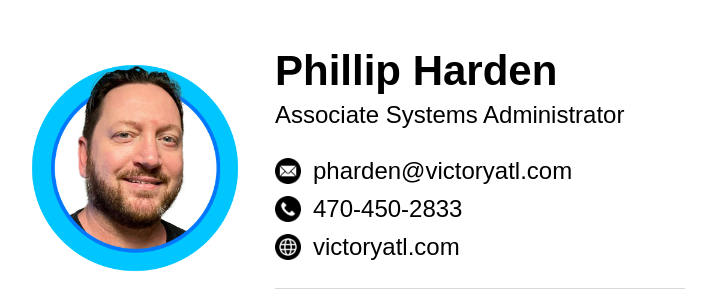
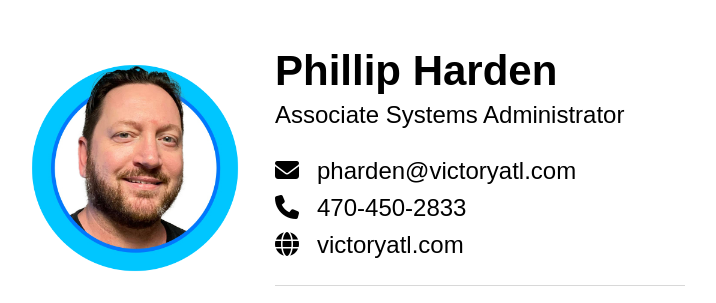
Before and after one commit to phillipharden/email-signature, a plain HTML site: page index.html in a window 1280 px wide. Shown: the top 303 px of the page, without its empty margins (25-741 px from the left). Drawn offline with Linux system fonts and the light colour scheme.

```diff
--- a/index.html
+++ b/index.html
@@ -4,6 +4,11 @@
 <meta charset="UTF-8">
 <meta name="viewport" content="width=device-width, initial-scale=1.0">
 <title>Victory Church Signature</title>
+
+<link
+    rel="stylesheet"
+    href="https://cdnjs.cloudflare.com/ajax/libs/font-awesome/6.5.2/css/all.min.css"
+/>
 
 <style>
     :root {
@@ -13,11 +18,23 @@
 </style>
 </head>
 
-<body bgcolor="#ffffff" style="margin:0; padding:20px; background:#ffffff; background-color:#ffffff;">
+<body
+    bgcolor="#ffffff"
+    style="
+        margin:0;
+        padding:20px;
+        background:#ffffff;
+        background-color:#ffffff;
+    "
+>
 
 <div style="background:#ffffff; background-color:#ffffff;">
 
-<table bgcolor="#ffffff" cellpadding="0" cellspacing="0" border="0"
+<table
+    bgcolor="#ffffff"
+    cellpadding="0"
+    cellspacing="0"
+    border="0"
     style="
         width:720px;
         max-width:720px;
@@ -25,7 +42,8 @@
         background-color:#ffffff;
         border-radius:22px;
         font-family:Arial, Helvetica, sans-serif;
-">
+    "
+>
 
 <tr>
 
@@ -110,14 +128,25 @@
 
             <!-- EMAIL -->
             <tr>
-                <td bgcolor="#ffffff" style="padding:6px 12px 6px 0; background:#ffffff; background-color:#ffffff;">
-                    <img
-                        src="./images/email.png"
-                        alt="Email"
-                        width="26"
-                        height="26"
-                        style="display:block;"
-                    />
+
+                <td
+                    bgcolor="#ffffff"
+                    style="
+                        padding:6px 12px 6px 0;
+                        background:#ffffff;
+                        background-color:#ffffff;
+                        color:#000000;
+                        width:30px;
+                    "
+                >
+                    <i
+                        class="fa-solid fa-envelope"
+                        style="
+                            font-size:24px;
+                            color:#000000;
+                            line-height:24px;
+                        "
+                    ></i>
                 </td>
 
                 <td
@@ -133,6 +162,7 @@
                 >
                     <a
                         href="mailto:pharden@victoryatl.com"
+                        target="_blank"
                         style="
                             color:#000000;
                             -webkit-text-fill-color:#000000;
@@ -142,18 +172,30 @@
                         pharden@victoryatl.com
                     </a>
                 </td>
+
             </tr>
 
             <!-- PHONE -->
             <tr>
-                <td bgcolor="#ffffff" style="padding:6px 12px 6px 0; background:#ffffff; background-color:#ffffff;">
-                    <img
-                        src="./images/phone.png"
-                        alt="Phone"
-                        width="26"
-                        height="26"
-                        style="display:block;"
-                    />
+
+                <td
+                    bgcolor="#ffffff"
+                    style="
+                        padding:6px 12px 6px 0;
+                        background:#ffffff;
+                        background-color:#ffffff;
+                        color:#000000;
+                        width:30px;
+                    "
+                >
+                    <i
+                        class="fa-solid fa-phone"
+                        style="
+                            font-size:24px;
+                            color:#000000;
+                            line-height:24px;
+                        "
+                    ></i>
                 </td>
 
                 <td
@@ -168,7 +210,7 @@
                     "
                 >
                     <a
-                        href="tel:4704502833"
+                        href="tel:+14704502833"
                         style="
                             color:#000000;
                             -webkit-text-fill-color:#000000;
@@ -178,18 +220,30 @@
                         470-450-2833
                     </a>
                 </td>
+
             </tr>
 
             <!-- WEBSITE -->
             <tr>
-                <td bgcolor="#ffffff" style="padding:6px 12px 6px 0; background:#ffffff; background-color:#ffffff;">
-                    <img
-                        src="./images/web.png"
-                        alt="Website"
-                        width="26"
-                        height="26"
-                        style="display:block;"
-                    />
+
+                <td
+                    bgcolor="#ffffff"
+                    style="
+                        padding:6px 12px 6px 0;
+                        background:#ffffff;
+                        background-color:#ffffff;
+                        color:#000000;
+                        width:30px;
+                    "
+                >
+                    <i
+                        class="fa-solid fa-globe"
+                        style="
+                            font-size:24px;
+                            color:#000000;
+                            line-height:24px;
+                        "
+                    ></i>
                 </td>
 
                 <td
@@ -205,6 +259,7 @@
                 >
                     <a
                         href="https://victoryatl.com"
+                        target="_blank"
                         style="
                             color:#000000;
                             -webkit-text-fill-color:#000000;
@@ -214,6 +269,7 @@
                         victoryatl.com
                     </a>
                 </td>
+
             </tr>
 
         </table>
```
Also changed, not shown: images/logo.png, 1 other file. Lines whose indentation alone changed are shown as unchanged.
